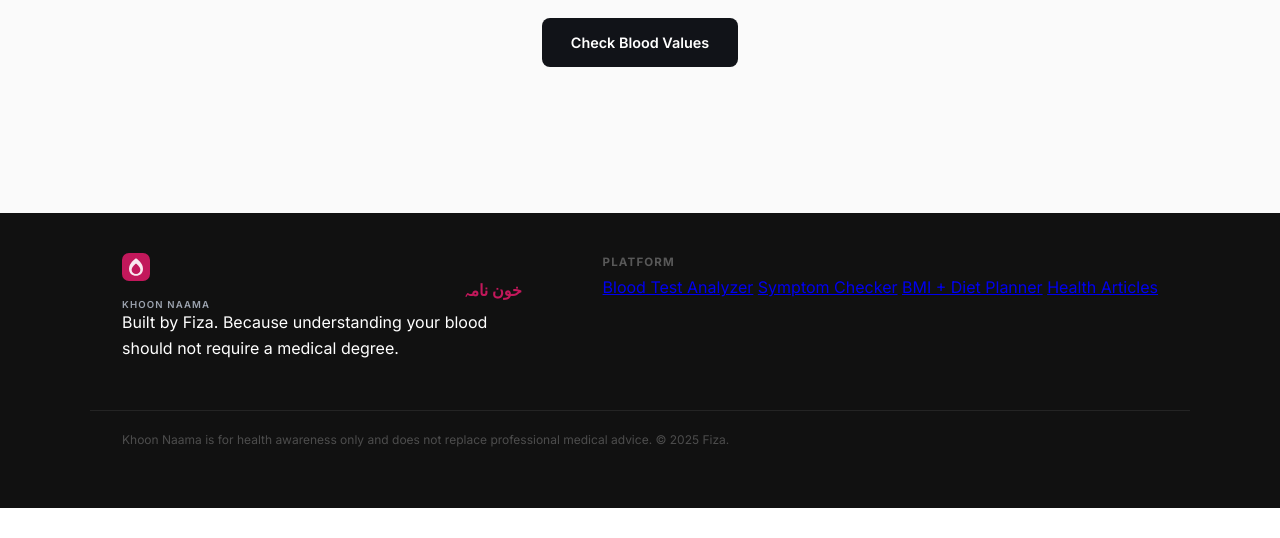
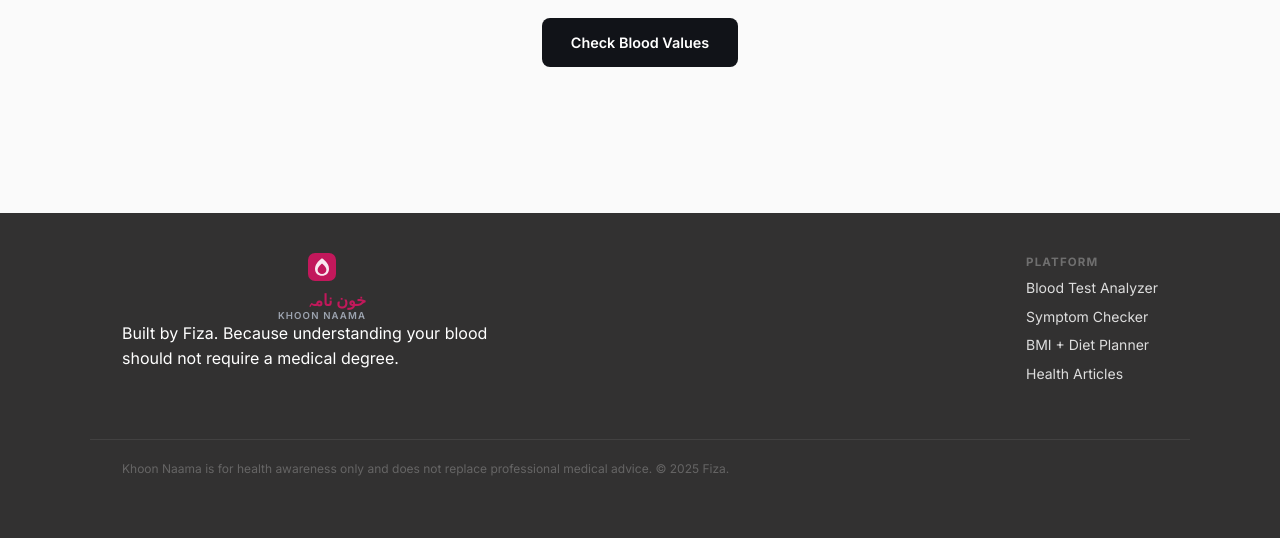
Before and after one commit to fizzaassad/khoon-naama, a Flask app: page / in a window 1280 px wide. Shown: the part 2160-2698 px from the top of the page. Before the commit the page ends 2668 px from the top, so only its background shows below. Run offline with Flask 3, Linux system fonts and the light colour scheme; some web fonts are replaced.

Commit message:
fix footer

```diff
--- a/static/css/style.css
+++ b/static/css/style.css
@@ -677,7 +677,7 @@ body {
 @media (max-width: 400px) {
   .fg.three, .fg.four { grid-template-columns: 1fr; }
 }
-/.logo {
+.logo {
   display: flex;
   align-items: center;
   gap: 0.65rem;
@@ -765,7 +765,7 @@ body { animation: pageIn 0.3s ease; }
   .nav-burger { display: flex; }
 }
 .footer {
-    background: #111;
+    background: #323131;
     color: white;
     padding: 40px 20px;
     margin-top: 50px;
@@ -773,3 +773,16 @@ body { animation: pageIn 0.3s ease; }
 .footer-left {
     max-width: 400px;
 }
+.footer-links a {
+    display: block;
+    color: #ddd;
+    text-decoration: none;
+    margin: 6px 0;
+    font-size: 14px;
+    transition: 0.2s ease;
+}
+
+.footer-links a:hover {
+    color: #ffffff;
+    text-decoration: underline;
+}
```
